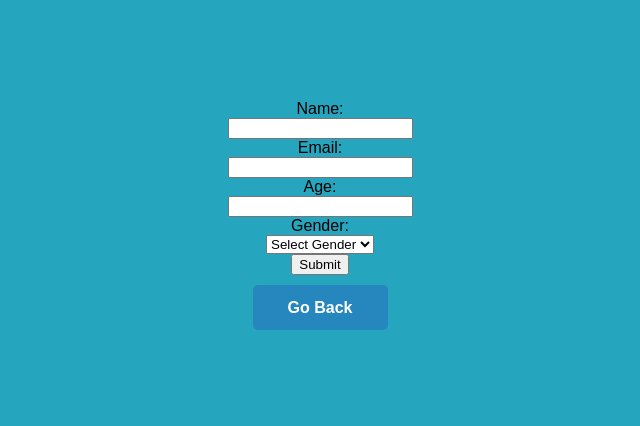
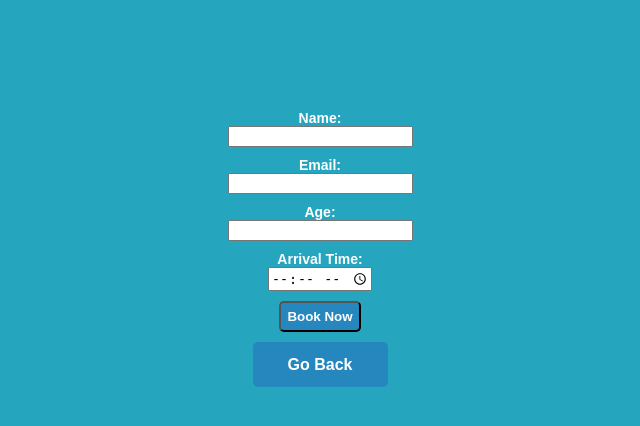
Before and after one commit to MichiasShiferaw/HotelPalace, a PHP site: page /book.html in a window 1280 px wide. Shown: the part 80-506 px from the top of the page, without its empty margins (320-960 px from the left). Run offline with PHP 8.4, Linux system fonts and the light colour scheme.

Commit message:
Commit 2: Minor changes

```diff
--- a/MainPage.html
+++ b/MainPage.html
@@ -15,13 +15,14 @@
             <div class="check-in-out">
                 <label class = "text" for="check-in-date">Check-in Date:</label>
                 <input type="date" id="check-in-date" name="check-in-date">
+
                 <label class = "text" for="check-out-date">Check-out Date:</label>
                 <input type="date" id="check-out-date" name="check-out-date">
 
             </div>
 
-            <label class = "text" for="room-type">Room Type:</label>
-            <select id="room-type" name="room-type">
+            <label class = "room_text" for="room-type">Room Type:</label>
+            <select class = "room_dropdown" id="room-type" name="room-type">
 
             <option value="standard">Standard</option>
             <option value="deluxe">Deluxe</option>
--- a/book.css
+++ b/book.css
@@ -45,3 +45,28 @@
 
     text-decoration: none;
 }
+
+.text{
+
+    margin-top: 10px;
+    color: white;
+    font-size: 14px;
+    font-weight: bold;
+}
+
+.book_now{
+
+    display: block;
+
+    background: #2587be;
+
+    text-align: center;
+    border-radius: 5px;
+    color: white;
+    font-weight: bold;
+    line-height: 25px;
+
+    margin-top: 10px;
+
+
+}
--- a/book.html
+++ b/book.html
@@ -16,27 +16,20 @@
 
 
     <form class = "container">
-        <label for="name">Name:</label>
+        <label class = "text" for="name">Name:</label>
         <input type="text" id="name" name="name" required>
 
-        <label for="email">Email:</label>
+        <label class = "text" for="email">Email:</label>
         <input type="email" id="email" name="email" required>
 
-        <label for="age">Age:</label>
+        <label class = "text" for="age">Age:</label>
         <input type="number" id="age" name="age" required>
 
-        <label for="gender">Gender:</label>
+        <label class = "text" for="Arrival Time">Arrival Time:</label>
+        <input type="time" id="appt" name="appt" min="09:00" max="18:00" required>
 
+        <input class = "book_now" type = "submit" value="Book Now">
 
-        <select id="gender" name="gender" required>
-          <option value="">Select Gender</option>
-          <option value="male">Male</option>
-          <option value="female">Female</option>
-          <option value="other">Other</option>
-        </select>
-
-
-        <input type="submit" value="Submit">
         <a class = "button" href="displayPage.html">Go Back</a>
 
 
```
Also changed, not shown: MainPage.css (+11 -0 lines), roomDetails.js (+6 -2 lines).
